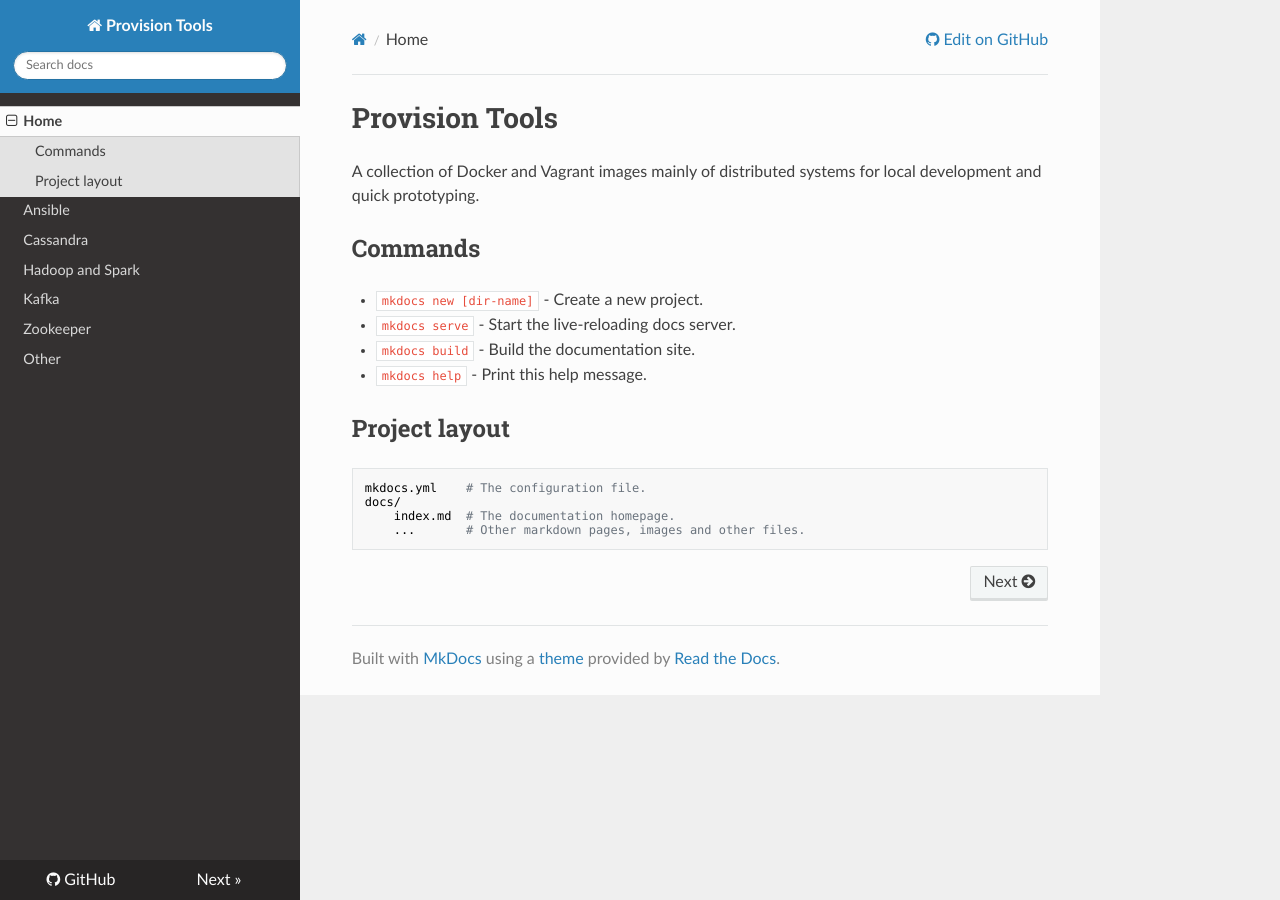
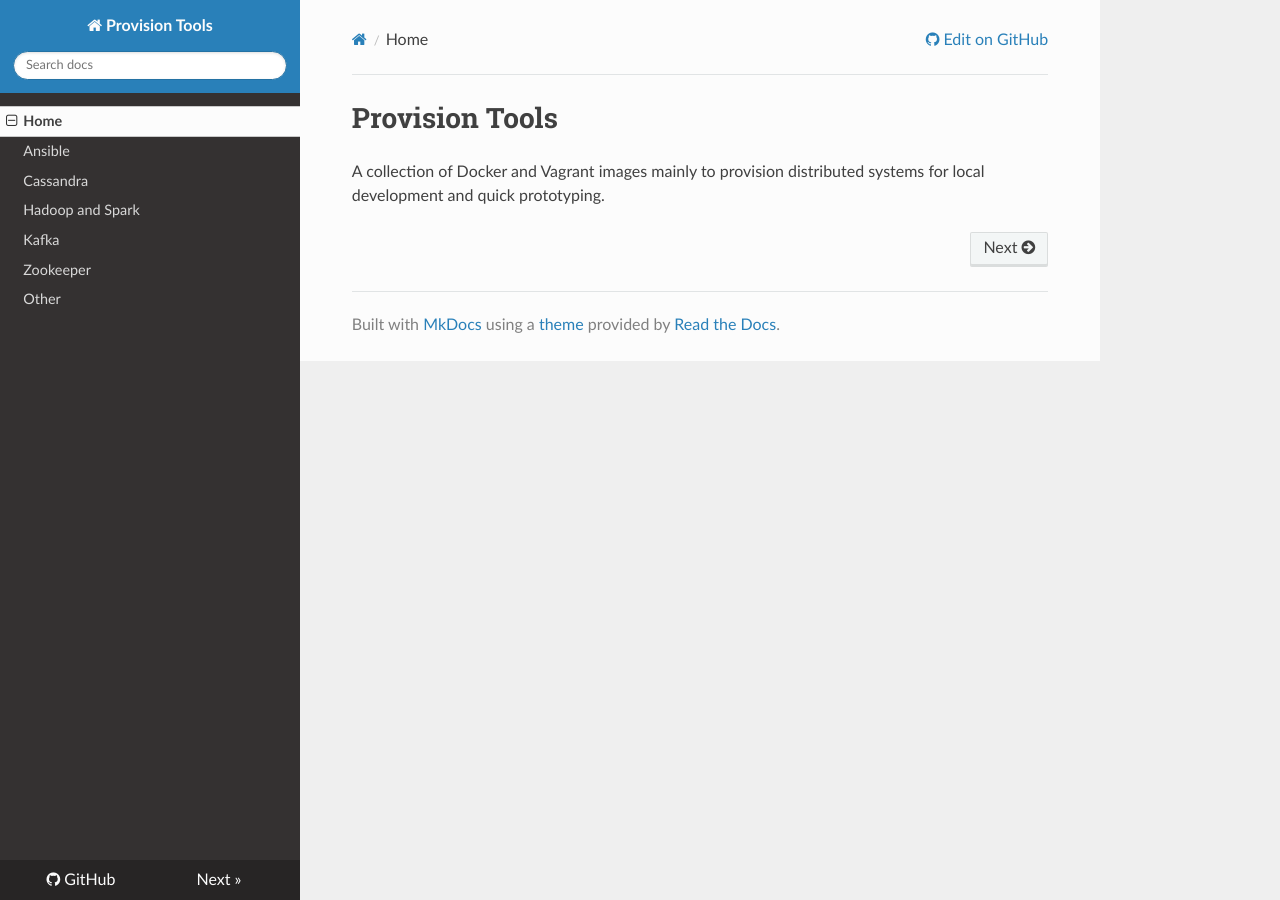
Before and after one commit to niqdev/devops, an MkDocs documentation site: the page built from docs/index.md, in a window 1280 px wide. Built offline with MkDocs 1.6.1, drawn with Linux system fonts in a browser that asks for light colours; nearby versions of some CDN libraries; old or Windows-style settings are respelled for this version of MkDocs.

```diff
--- a/dev.txt
+++ b/dev.txt
@@ -1,20 +1,20 @@
 DEV info
 
 TODO
-[ ] static site from markdown
+[x] static site from markdown
 [ ] docker-machine
 [x] ansible
 [x] zookeeper
 [x] kafka
 [x] cassandra
 [ ] elastic-search
-[ ] hadoop
-[ ] yarn
+[x] hadoop + hdfs + yarn
 [ ] oozie
 [ ] ganglia
 [ ] spark
 [ ] flink
 [ ] (knox)
+[ ] kong
 
 TODO docs
 * https://hexo.io
--- a/docs/index.md
+++ b/docs/index.md
@@ -1,7 +1,8 @@
 # Provision Tools
 
-A collection of Docker and Vagrant images mainly of distributed systems for local development and quick prototyping.
+A collection of Docker and Vagrant images mainly to provision distributed systems for local development and quick prototyping.
 
+<!--
 ## Commands
 
 * `mkdocs new [dir-name]` - Create a new project.
@@ -15,3 +16,4 @@ A collection of Docker and Vagrant images mainly of distributed systems for loca
     docs/
         index.md  # The documentation homepage.
         ...       # Other markdown pages, images and other files.
+-->
```
Also changed, not shown: README.md (+1 -1 lines).
